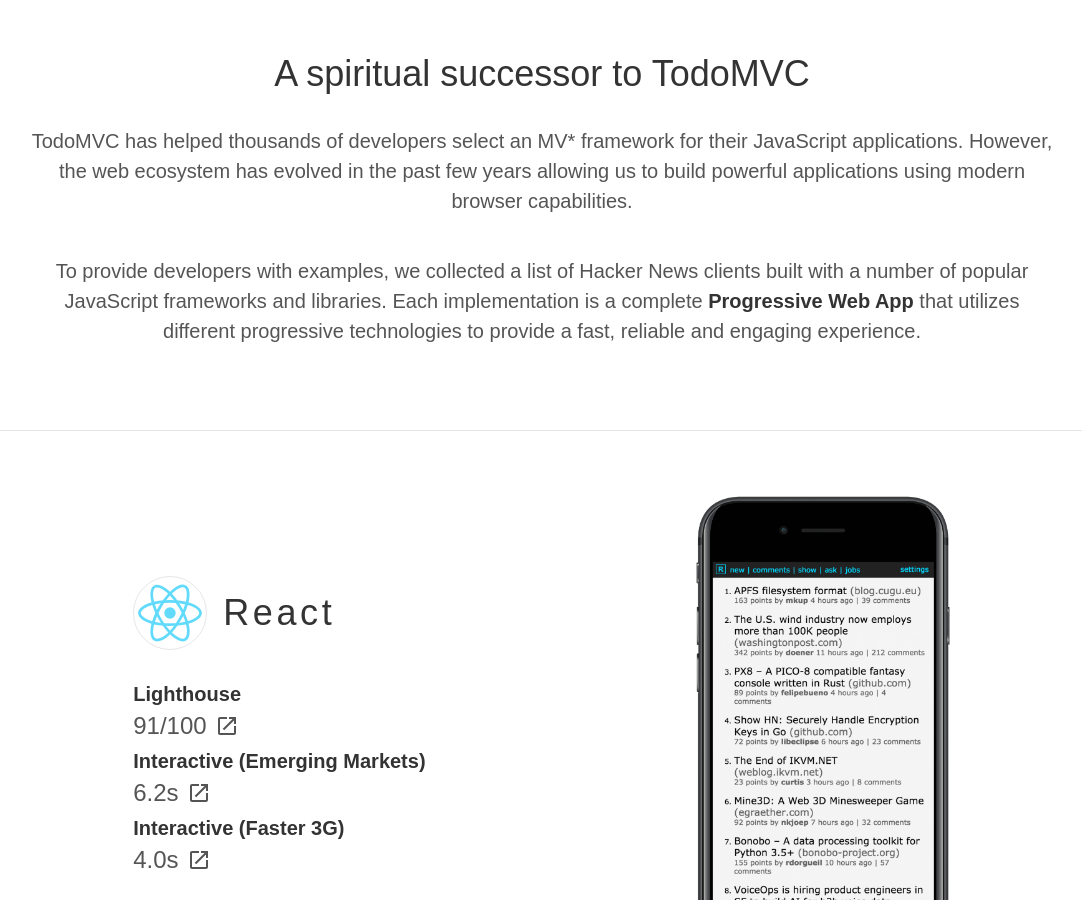
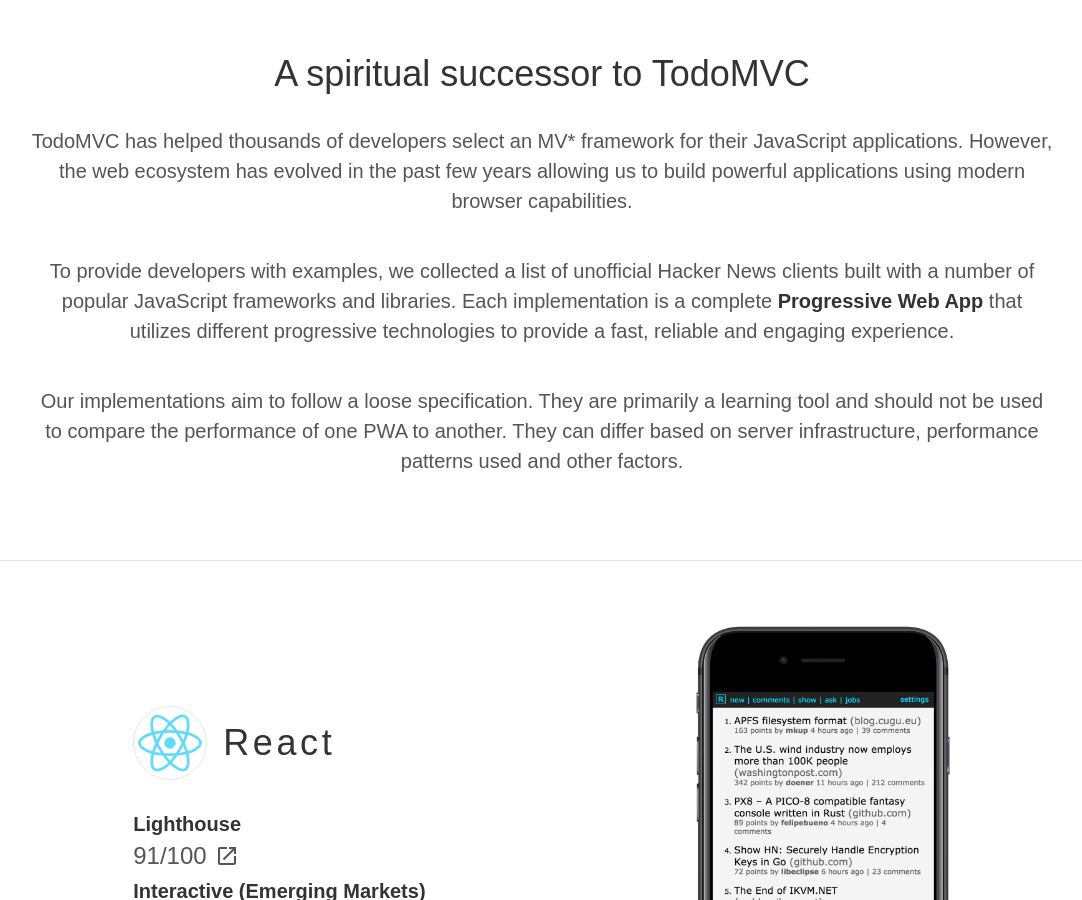
Before and after one commit to tastejs/hacker-news-pwas, a Jekyll site: the page built from site/index.md, in a window 1280 px wide and 900 px high, scrolled down 716 px. Shown: the whole window, without its empty margins (98-1180 px from the left). Built offline with Jekyll 4.4.1, drawn with Linux system fonts in a browser that asks for light colours.

Commit message:
Add a note as part of #26

```diff
--- a/site/_layouts/home.html
+++ b/site/_layouts/home.html
@@ -13,9 +13,13 @@
   </p>
 
   <p class="f5 f4-ns mid-gray lh-copy mw8">
-    To provide developers with examples, we collected a list of Hacker News clients built with a number of popular JavaScript frameworks and libraries.
+    To provide developers with examples, we collected a list of unofficial Hacker News clients built with a number of popular JavaScript frameworks and libraries.
     Each implementation is a complete <a class="b dark-gray link hover-orange" href="https://developers.google.com/web/progressive-web-apps/">Progressive Web App</a> that utilizes
     different progressive technologies to provide a fast, reliable and engaging experience.
+  </p>
+
+  <p class="f5 f4-ns mid-gray lh-copy mw8">
+    Our implementations aim to follow a loose specification. They are primarily a learning tool and should not be used to compare the performance of one PWA to another. They can differ based on server infrastructure, performance patterns used and other factors.
   </p>
 </div>
 
```
